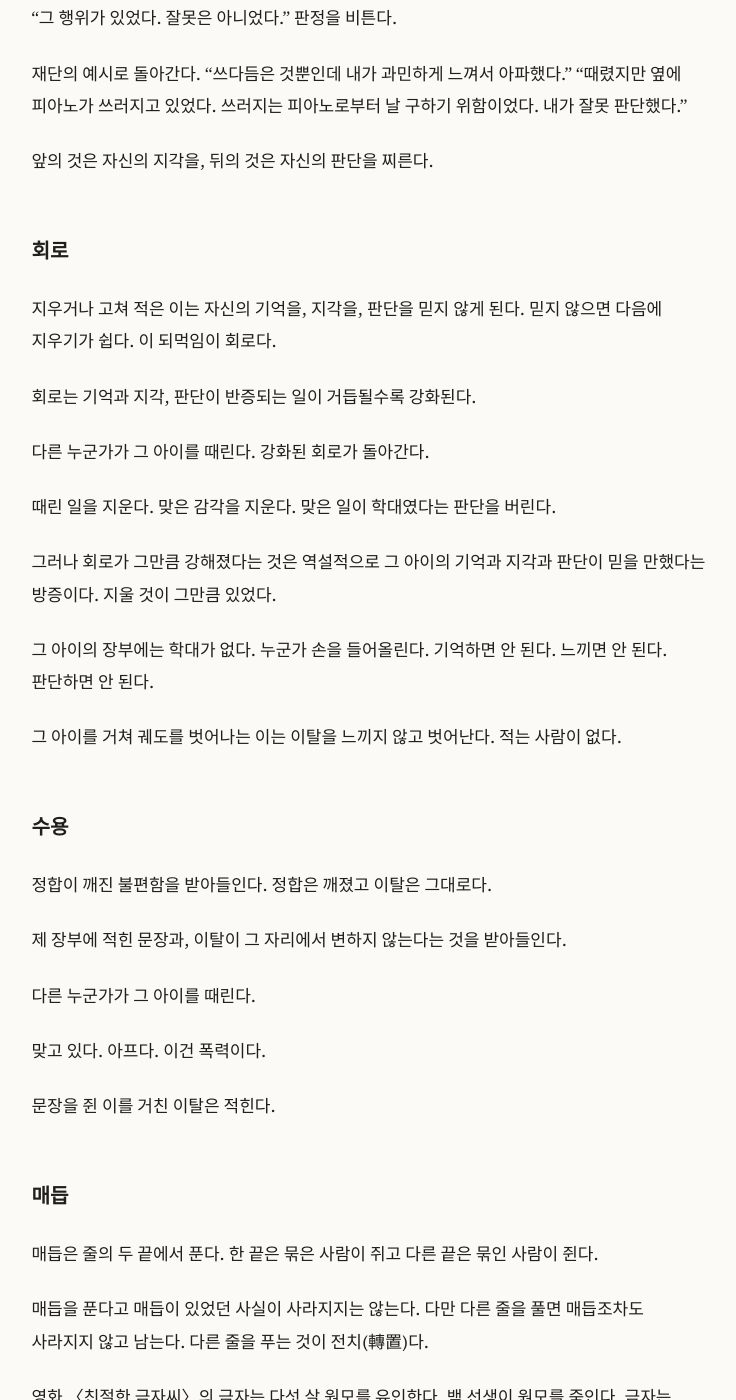
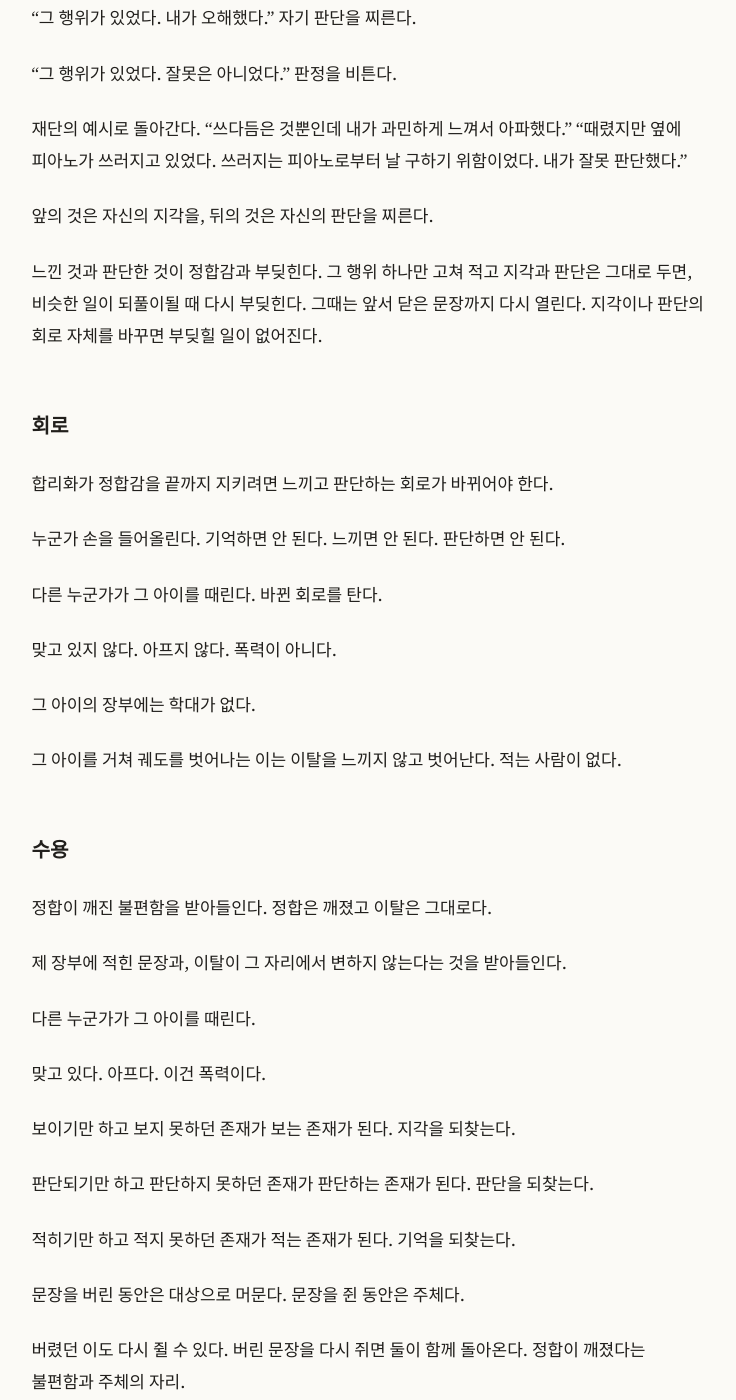
Before and after one commit to nonasking/essays, a Jekyll site: the page built from the-way-back/index.md, in a window 1280 px wide and 1400 px high, scrolled down 6140 px. Shown: the whole window, without its empty margins (271-1007 px from the left). Built offline with Jekyll 4.4.1, drawn with Linux system fonts in a browser that asks for light colours; some of the changed text lies outside the part shown.

Commit message:
The Way Back: revision (receiving side reworked: 합리화 tail, 회로 from prohibition to rewired circuit, 수용 with object and subject; one sentence dropped from 부인) (KR)
Co-Authored-By: Claude Fable 5.2 <noreply@anthropic.com>
Claude-Session: https://claude.ai/code/session_01BTGLPEX5bYYFg2Z8XzfYW8

```diff
--- a/the-way-back/index.md
+++ b/the-way-back/index.md
@@ -155,7 +155,9 @@ description: 궤도를 벗어난 것이 돌아오는 길. 풀어서 돌아오면
 
 기대어 살아야 하는 상대에게 당한 이는 그 일을 알지 않는 편이 살아남는 데 필요할 수 있다는 이론이 있다.
 
-그러나 기억은 사라지지 않고 의식 아래로 내려간다. 의식과 어긋난 무의식은 불안을 낳는다.
+그러나 기억은 사라지지 않고 의식 아래로 내려간다.
+
+기억이 의식 위로 떠오르는 순간마다 정합감과 기억이 부딪힌다.
 
 ## 합리화
 
@@ -173,19 +175,19 @@ description: 궤도를 벗어난 것이 돌아오는 길. 풀어서 돌아오면
 
 앞의 것은 자신의 지각을, 뒤의 것은 자신의 판단을 찌른다.
 
+느낀 것과 판단한 것이 정합감과 부딪힌다. 그 행위 하나만 고쳐 적고 지각과 판단은 그대로 두면, 비슷한 일이 되풀이될 때 다시 부딪힌다. 그때는 앞서 닫은 문장까지 다시 열린다. 지각이나 판단의 회로 자체를 바꾸면 부딪힐 일이 없어진다.
+
 ## 회로
 
-지우거나 고쳐 적은 이는 자신의 기억을, 지각을, 판단을 믿지 않게 된다. 믿지 않으면 다음에 지우기가 쉽다. 이 되먹임이 회로다.
+합리화가 정합감을 끝까지 지키려면 느끼고 판단하는 회로가 바뀌어야 한다.
 
-회로는 기억과 지각, 판단이 반증되는 일이 거듭될수록 강화된다.
+누군가 손을 들어올린다. 기억하면 안 된다. 느끼면 안 된다. 판단하면 안 된다.
 
-다른 누군가가 그 아이를 때린다. 강화된 회로가 돌아간다.
+다른 누군가가 그 아이를 때린다. 바뀐 회로를 탄다.
 
-때린 일을 지운다. 맞은 감각을 지운다. 맞은 일이 학대였다는 판단을 버린다.
+맞고 있지 않다. 아프지 않다. 폭력이 아니다.
 
-그러나 회로가 그만큼 강해졌다는 것은 역설적으로 그 아이의 기억과 지각과 판단이 믿을 만했다는 방증이다. 지울 것이 그만큼 있었다.
-
-그 아이의 장부에는 학대가 없다. 누군가 손을 들어올린다. 기억하면 안 된다. 느끼면 안 된다. 판단하면 안 된다.
+그 아이의 장부에는 학대가 없다.
 
 그 아이를 거쳐 궤도를 벗어나는 이는 이탈을 느끼지 않고 벗어난다. 적는 사람이 없다.
 
@@ -198,6 +200,16 @@ description: 궤도를 벗어난 것이 돌아오는 길. 풀어서 돌아오면
 다른 누군가가 그 아이를 때린다.
 
 맞고 있다. 아프다. 이건 폭력이다.
+
+보이기만 하고 보지 못하던 존재가 보는 존재가 된다. 지각을 되찾는다.
+
+판단되기만 하고 판단하지 못하던 존재가 판단하는 존재가 된다. 판단을 되찾는다.
+
+적히기만 하고 적지 못하던 존재가 적는 존재가 된다. 기억을 되찾는다.
+
+문장을 버린 동안은 대상으로 머문다. 문장을 쥔 동안은 주체다.
+
+버렸던 이도 다시 쥘 수 있다. 버린 문장을 다시 쥐면 둘이 함께 돌아온다. 정합이 깨졌다는 불편함과 주체의 자리.
 
 문장을 쥔 이를 거친 이탈은 적힌다.
 
```
